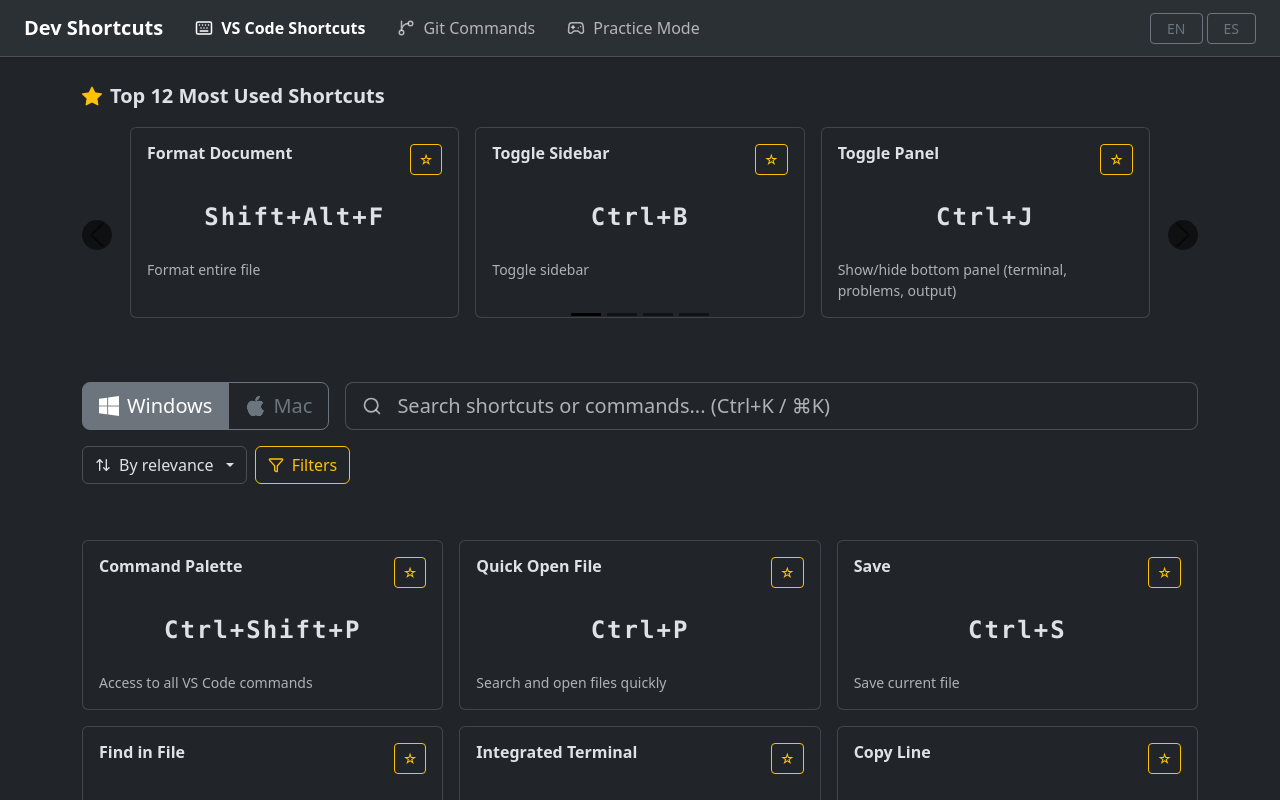
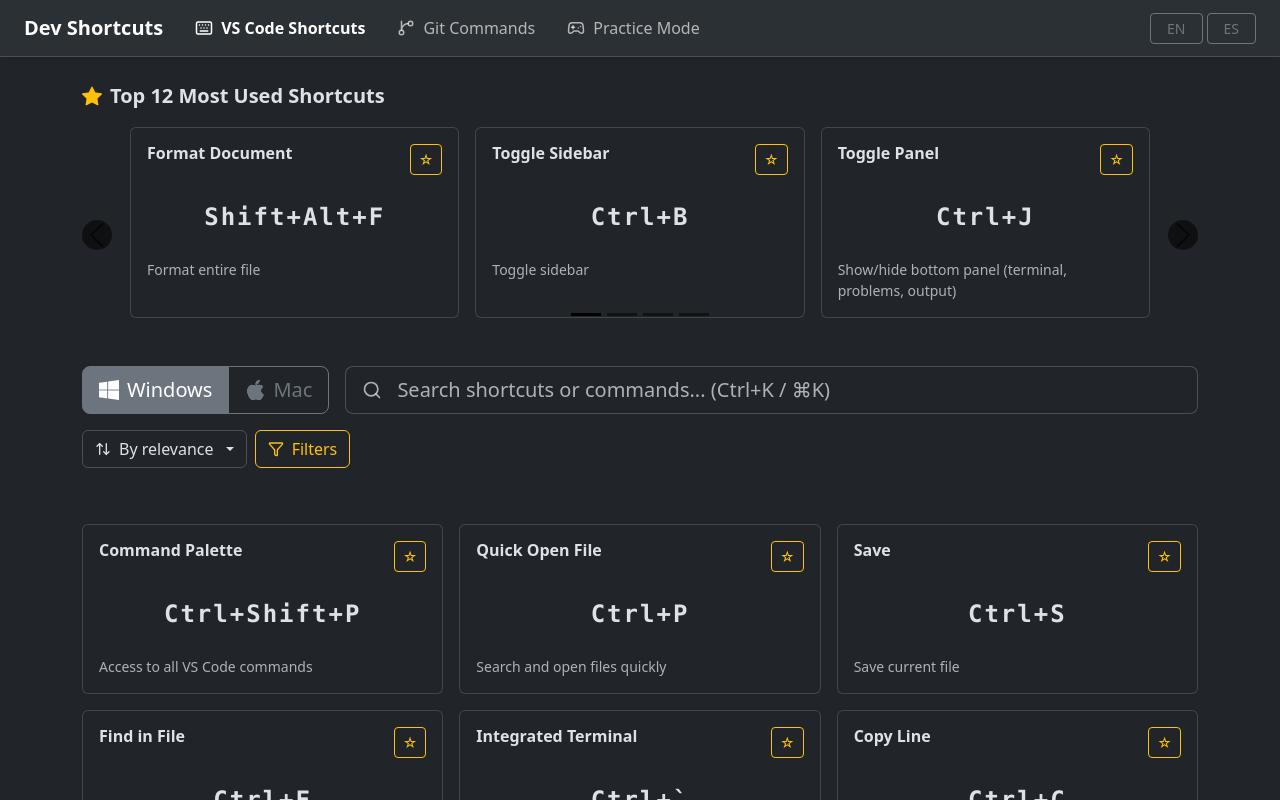
Before and after one commit to mitoperni/vscode-shortcuts, a React (Vite) app: page /shortcuts in a window 1280 px wide. Shown: the top 800 px of the page. Built offline with nearby package versions, Linux system fonts and the light colour scheme.

Commit message:
Quick padding and non sticky header in the shortcuts page

```diff
--- a/src/pages/Shortcuts.jsx
+++ b/src/pages/Shortcuts.jsx
@@ -32,8 +32,8 @@
       {/* Top 10 Most Used Shortcuts Banner */}
       {!hasActiveFilters && <TopShortcutsBanner />}
 
-      {/* Search and Filter Bar - Sticky */}
-      <div className="pt-3 pb-3 mb-4" style={{ zIndex: 1020 }}>
+      {/* Search and Filter Bar */}
+      <div className="pb-3 mb-4">
         {/* OS Toggle & Search Bar */}
         <div className="mb-3 d-flex flex-column flex-lg-row align-items-center justify-content-between gap-3">
           {/* OS Toggle */}
```
